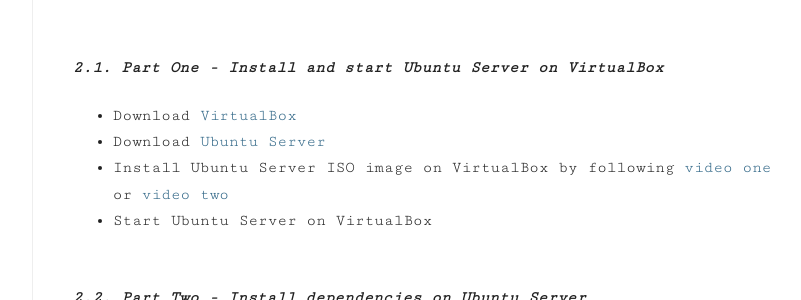
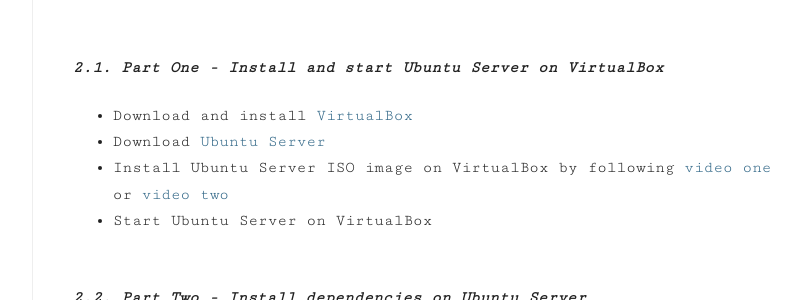
Before and after one commit to crabcanon/crabcanon.github.com, a Jekyll site: the page built from _posts/2014-06-18-setting-up-ruby-on-rails-with-virtualbox-sshfs.md, in a window 1280 px wide and 900 px high, scrolled down 670 px. Shown: the part 153-453 px from the top of the window, without its empty margins (301-1102 px from the left). Built offline with Jekyll 4.4.1, drawn with Linux system fonts in a browser that asks for light colours; comment, search, counter and statistics services are not loaded.

Commit message:
Update blog

```diff
--- a/_posts/2014-06-18-setting-up-ruby-on-rails-with-virtualbox-sshfs.md
+++ b/_posts/2014-06-18-setting-up-ruby-on-rails-with-virtualbox-sshfs.md
@@ -15,7 +15,7 @@
 
 ####*2.1. Part One - Install and start Ubuntu Server on VirtualBox*
 
-* Download [VirtualBox](https://www.virtualbox.org/wiki/Downloads)
+* Download and install [VirtualBox](https://www.virtualbox.org/wiki/Downloads)
 * Download [Ubuntu Server](http://www.ubuntu.com/download/server)
 * Install Ubuntu Server ISO image on VirtualBox by following [video one](https://www.youtube.com/watch?v=HjuazgdyAdc) or [video two](https://www.youtube.com/watch?v=MaAqAx77COM)
 * Start Ubuntu Server on VirtualBox
```
